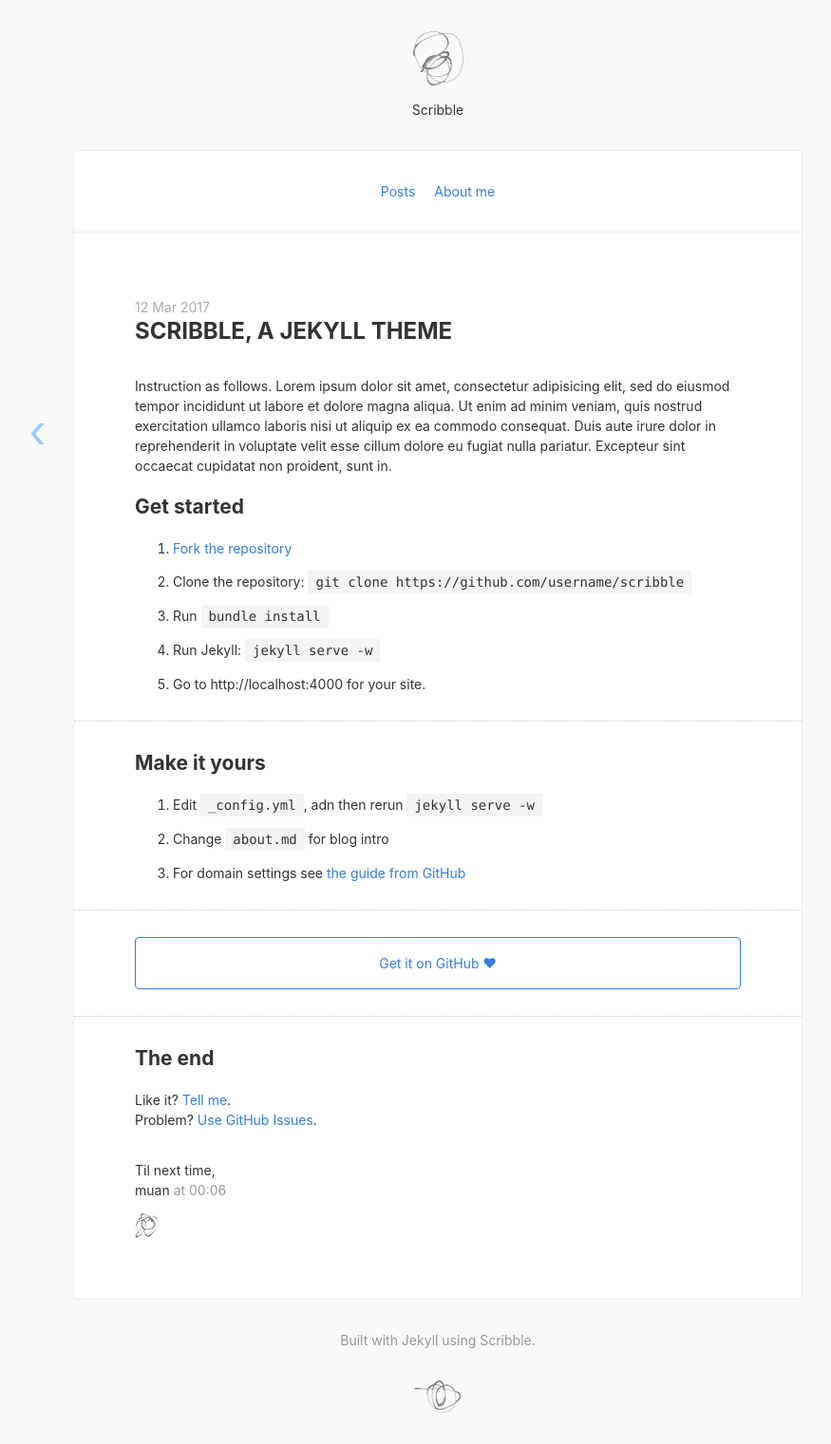
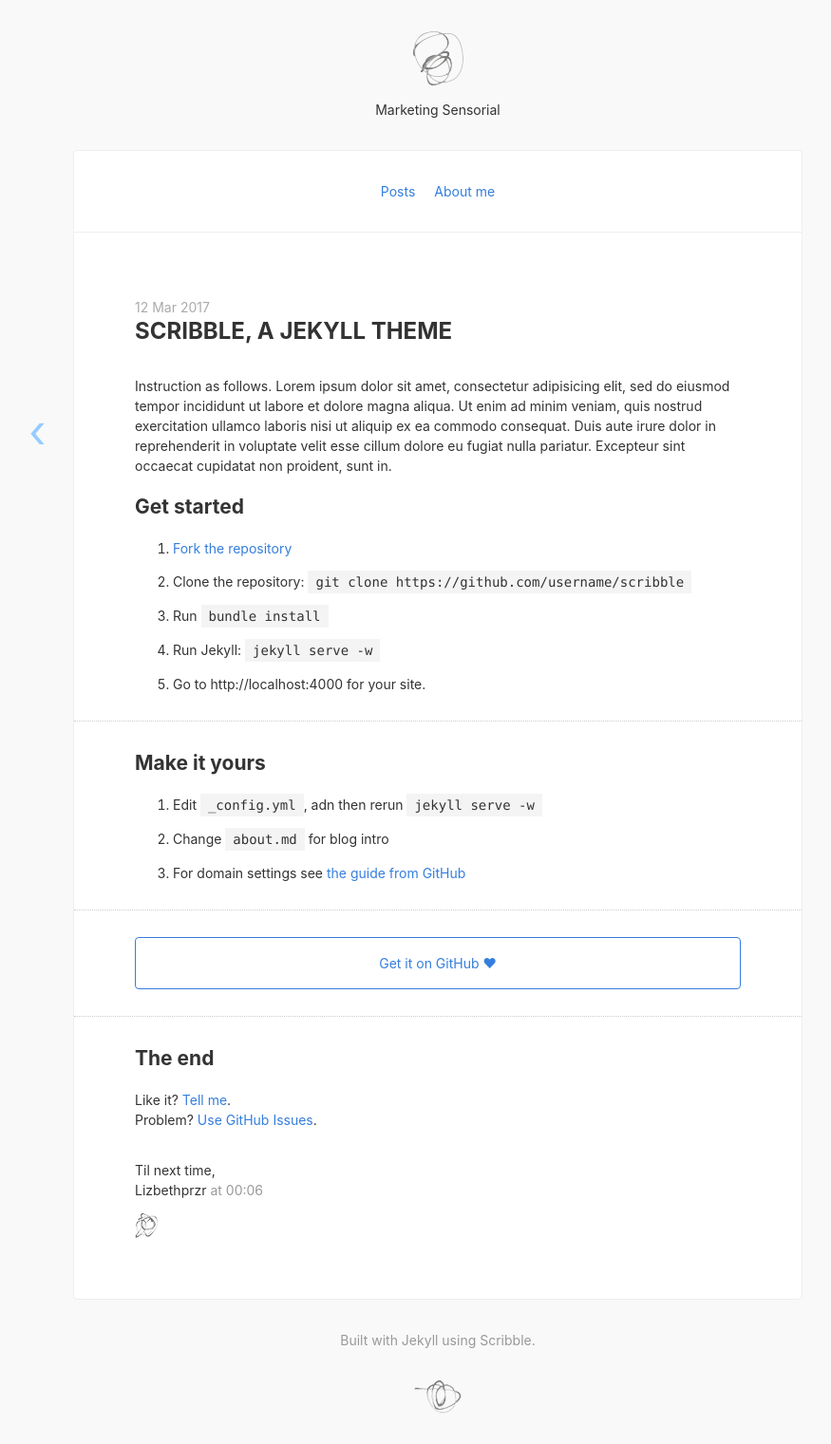
Before and after one commit to Lizbethprzr/MktSensorial, a Jekyll site: the page built from _posts/2017-03-12-scribble-the-jekyll-theme.md, in a window 1280 px wide. Shown: the whole page at 95% size, without its empty margins (179-1054 px from the left). Built offline with Jekyll 4.4.1, drawn with Linux system fonts in a browser that asks for light colours; nearby versions of some CDN libraries.

Commit message:
cambio en _config.yml

```diff
--- a/_config.yml
+++ b/_config.yml
@@ -1,10 +1,10 @@
 # ----------- CONFIGURABLE START -----------
-title:            "Scribble"
-description:      "Such theme, very cool."
-url:              http://scribble.muan.co # Site url, without a slash at the end.
-signoff:          "muan" # Your name
-facebook_appid:   # APP ID for like button, remove from /_includes/share.html if unwanted.
-google_analytics: # Set tracking, remove from /javascripts/basic.js if unwanted.
+title:            "Marketing Sensorial"
+description:      "¡Hola! ¿Sabes qué el Marketing Sensorial?"
+url:              https://lizbethprzr.github.io/MktSensorial # Site url, without a slash at the end.
+signoff:          "Lizbethprzr" # Your name
+#facebook_appid:   # APP ID for like button, remove from /_includes/share.html if unwanted.
+#google_analytics: # Set tracking, remove from /javascripts/basic.js if unwanted.
 share:            false # Turn on twitter and facebook share buttons
 
 links:
```
